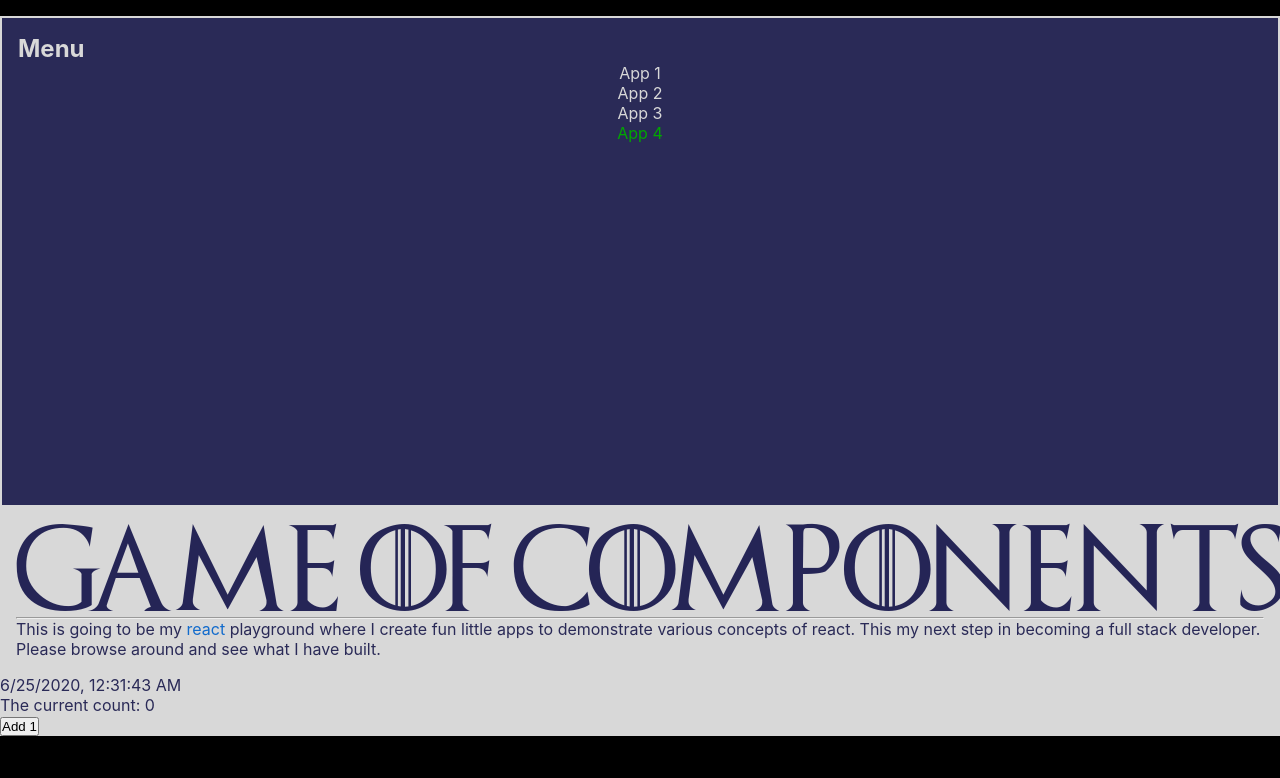
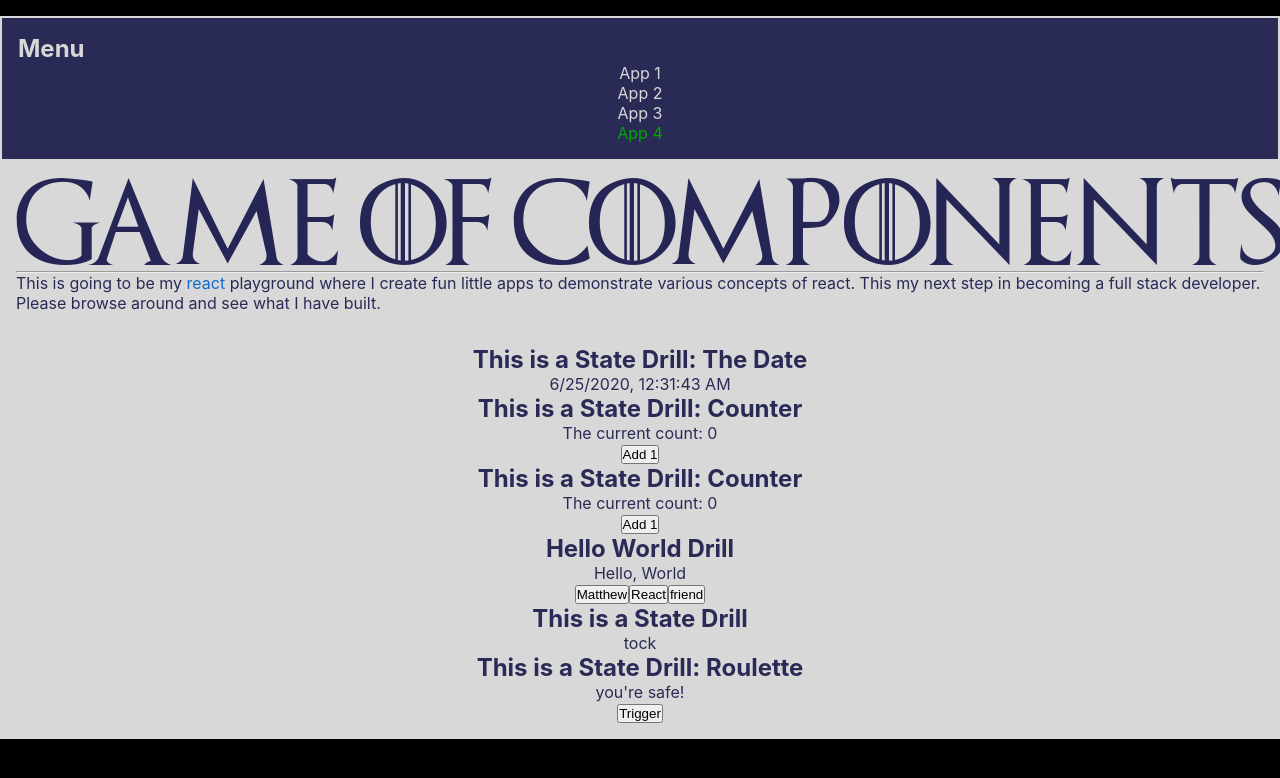
Before and after one commit to thinkful-ei-panda/mattr-clean-start-practice, a React (Create React App) app: page / in a window 1280 px wide. Shown: the top 778 px of the page. Built offline with nearby package versions, Linux system fonts and the light colour scheme.

Commit message:
Setting, Reading, and Updating State
completed again

```diff
--- a/src/App.css
+++ b/src/App.css
@@ -47,6 +47,10 @@
     cursor: pointer;
   }
 
+  .toy-box{
+    text-align: center;
+  }
+
   @media screen and (max-width: 600px) {
    .App {
       flex-direction: row;
--- a/src/App.js
+++ b/src/App.js
@@ -5,6 +5,9 @@ import picture from './goc.png'
 import Tooltip from './composition/Tooltip';
 import TheDate from './state/TheDate'
 import Counter from './state/Counter'
+import HelloWorld from './state-drills/HelloWorld';
+import Bomb from './state-drills/Bomb';
+import Roulette from './state-drills/Roulette';
 
 
 const reactTooltip = (
@@ -41,9 +44,14 @@ function App() {
         a full stack developer. Please browse around and see what I have built.
 
       </Box>
+      <Box className="toy-box">
       <TheDate />
       <Counter />
-
+      <Counter count={123} />
+      <HelloWorld />
+      <Bomb />
+      <Roulette />
+      </Box>
     </section>
     </main>
   )
--- /dev/null
+++ b/src/state-drills/Bomb.js
@@ -0,0 +1,50 @@
+import React, { Component } from 'react'
+
+export default class Bomb extends Component {
+    constructor(props) {
+        console.log('props in constructor', props)
+          super(props)
+          this.state = {
+            count: 0
+          }
+        }
+
+        //  componentDidMount() {
+        //       setInterval(() => {
+        //         console.log('tick')
+        //       }, 1000)
+        //     }
+
+        componentDidMount() {
+            this.interval = setInterval(() => {
+              this.setState({
+                count: this.state.count + 1
+              })
+            }, 1000)
+          }
+
+            componentWillUnmount() {
+                clearInterval(this.interval)
+              }
+
+              renderDisplay() {
+                const { count } = this.state
+                if (count >= 8) {
+                  clearInterval(this.interval)
+                  return 'BOOM!!!!'
+                } else if (count % 2 === 0) {
+                  return 'tick'
+                } else {
+                  return 'tock'
+                }
+              }
+
+              render() {
+                return (
+                  <div className='CountdownBomb'>
+                      <h1>This is a State Drill</h1>
+                    {this.renderDisplay()}
+                  </div>
+                )
+              }
+            }
--- /dev/null
+++ b/src/state-drills/HelloWorld.js
@@ -0,0 +1,42 @@
+import React, { Component } from 'react'
+
+export default class HelloWorld extends Component {
+    constructor(props) {
+        console.log('props in constructor', props)
+          super(props)
+          this.state = {
+            who: "World"
+          }
+        }
+
+        handleMatthewButtonClick = () => {
+              this.setState({
+                  who: "Matthew"
+            })
+        }
+
+        handleReactButtonClick = () => {
+            this.setState({
+            who: "React"
+            })
+         }
+
+         handleFriendButtonClick = () => {
+            this.setState({
+            who: "friend"
+            })
+         }
+
+
+    render() {
+        return (
+            <div>
+                <h1>Hello World Drill</h1>
+                <p>Hello, {this.state.who}</p>
+                <button onClick={this.handleMatthewButtonClick}>Matthew</button>
+                <button onClick={this.handleReactButtonClick}>React</button>
+                <button onClick={this.handleFriendButtonClick}>friend</button>
+            </div>
+        )
+    }
+}
--- /dev/null
+++ b/src/state-drills/Roulette.js
@@ -0,0 +1,53 @@
+import React, { Component } from 'react'
+
+export default class Roulette extends Component {
+    static defaultProps = {
+        bulletInChamber: 8
+      };
+
+      state = {
+        chamber: null,
+        spinningTheChamber: false,
+      };
+
+      componentWillUnmount() {
+        clearTimeout(this.timeout)
+      }
+
+      handleTriggerClick = () => {
+        this.setState({
+          spinningTheChamber: true,
+        })
+        this.timeout = setTimeout(() => {
+          const randomChamber = Math.ceil(Math.random() * 8)
+
+          this.setState({
+            chamber: randomChamber,
+            spinningTheChamber: false,
+          })
+        }, 2000)
+      }
+
+      renderDisplay() {
+        const { chamber, spinningTheChamber } = this.state
+        const { bulletInChamber } = this.props
+        if (spinningTheChamber) {
+          return 'spinning the chamber and pulling the trigger! ...'
+        } else if (chamber === bulletInChamber) {
+          return 'BANG!!!!!'
+        } else {
+          return 'you\'re safe!'
+        }
+      }
+
+
+    render() {
+        return (
+            <div>
+                <h1>This is a State Drill: Roulette</h1>
+                <p>{this.renderDisplay()}</p>
+                <button onClick= {this.handleTriggerClick}>Trigger</button>
+            </div>
+        )
+    }
+}
--- a/src/state/Counter.js
+++ b/src/state/Counter.js
@@ -2,6 +2,7 @@ import React, { Component } from 'react';
 
 class Counter extends Component {
     constructor(props) {
+      console.log('props in constructor', props)
         super(props)
         this.state = {
           count: 0
@@ -11,6 +12,8 @@ class Counter extends Component {
 
 
     handleButtonClick = () => {
+      console.log('props in handleButtonClick', this.props)
+    console.log('state in handleButtonClick', this.state)
         const newCount = this.state.count + 1
         this.setState({
             count: newCount
@@ -20,6 +23,7 @@ class Counter extends Component {
     render() {
       return (
         <div>
+          <h1>This is a State Drill: Counter</h1>
           <p>The current count: {this.state.count}</p>
           <button onClick={this.handleButtonClick}>
             Add 1
--- a/src/state/TheDate.js
+++ b/src/state/TheDate.js
@@ -31,7 +31,9 @@ class TheDate extends Component {
     render() {
       // console.log('render')
       return (
-        <div>{this.state.datetime.toLocaleString()}</div>
+        <div>
+          <h1>This is a State Drill: The Date</h1>
+          {this.state.datetime.toLocaleString()}</div>
       )
     }
 }
```
